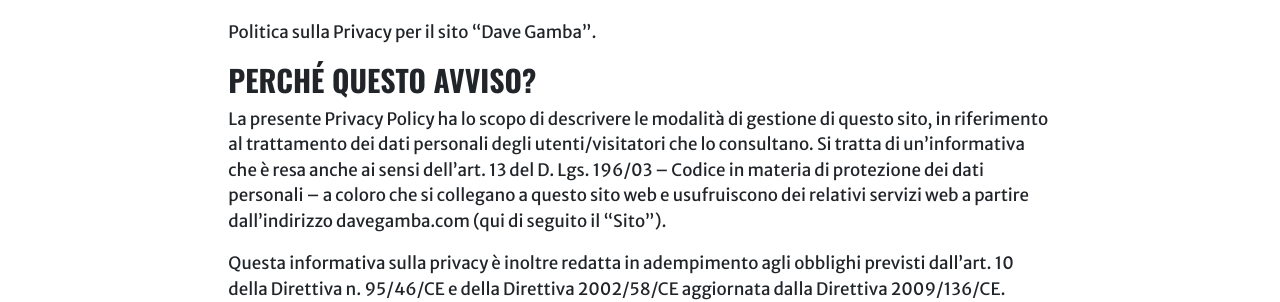
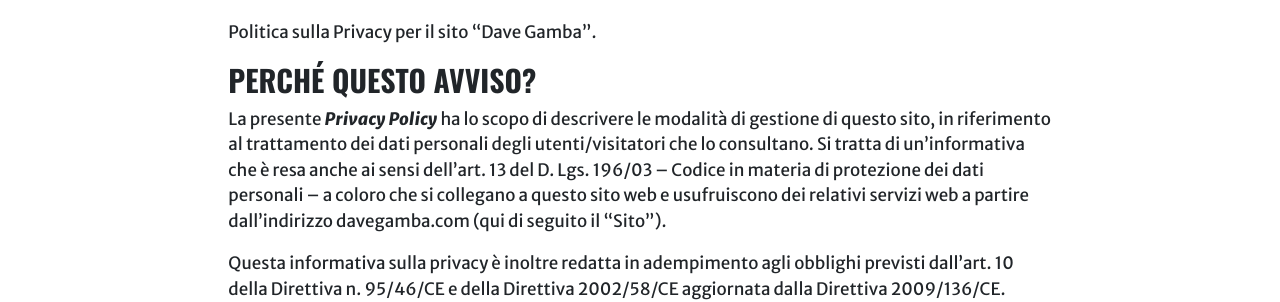
Before and after one commit to davegamba/davegamba-jekyll, a Jekyll site: the page built from _pages/privacy.md, in a window 1280 px wide and 900 px high. Shown: the part 179-481 px from the top of the window. Built offline with Jekyll 4.4.1, drawn with Linux system fonts in a browser that asks for light colours; a script that is not in the unit is left out; comment, search, counter and statistics services are not loaded.

```diff
--- a/_pages/privacy.md
+++ b/_pages/privacy.md
@@ -9,7 +9,7 @@ Politica sulla Privacy per il sito "{{site.name}}".
 
 ### Perché Questo Avviso?
 
-La presente Privacy Policy ha lo scopo di descrivere le modalità di gestione di questo sito, in riferimento al trattamento dei dati personali degli utenti/visitatori che lo consultano. Si tratta di un'informativa che è resa anche ai sensi dell'art. 13 del D. Lgs. 196/03 – Codice in materia di protezione dei dati personali – a coloro che si collegano a questo sito web e usufruiscono dei relativi servizi web a partire dall'indirizzo davegamba.com (qui di seguito il "Sito").
+La presente ***Privacy Policy*** ha lo scopo di descrivere le modalità di gestione di questo sito, in riferimento al trattamento dei dati personali degli utenti/visitatori che lo consultano. Si tratta di un'informativa che è resa anche ai sensi dell'art. 13 del D. Lgs. 196/03 – Codice in materia di protezione dei dati personali – a coloro che si collegano a questo sito web e usufruiscono dei relativi servizi web a partire dall'indirizzo davegamba.com (qui di seguito il "Sito").
 
 Questa informativa sulla privacy è inoltre redatta in adempimento agli obblighi previsti dall'art. 10 della Direttiva n. 95/46/CE e della Direttiva 2002/58/CE aggiornata dalla Direttiva 2009/136/CE.
 
```
